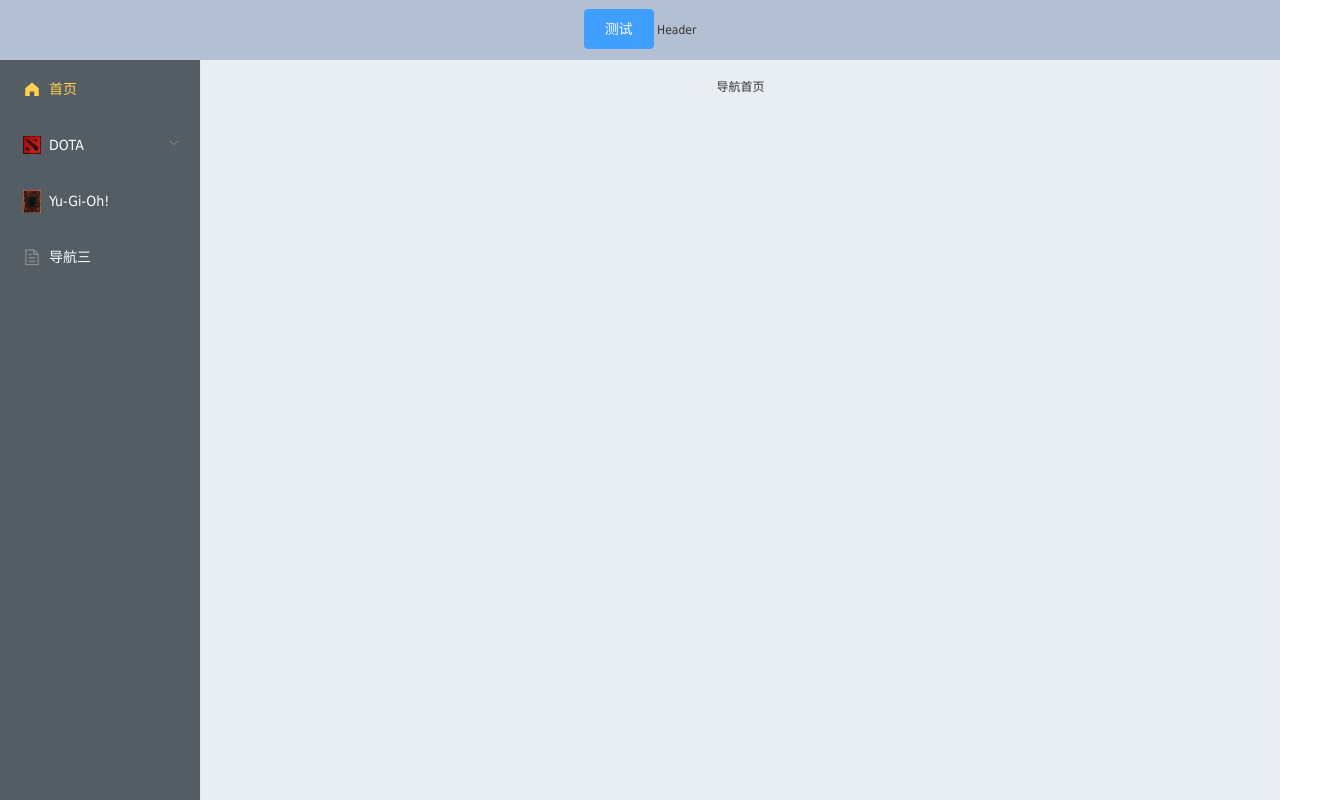
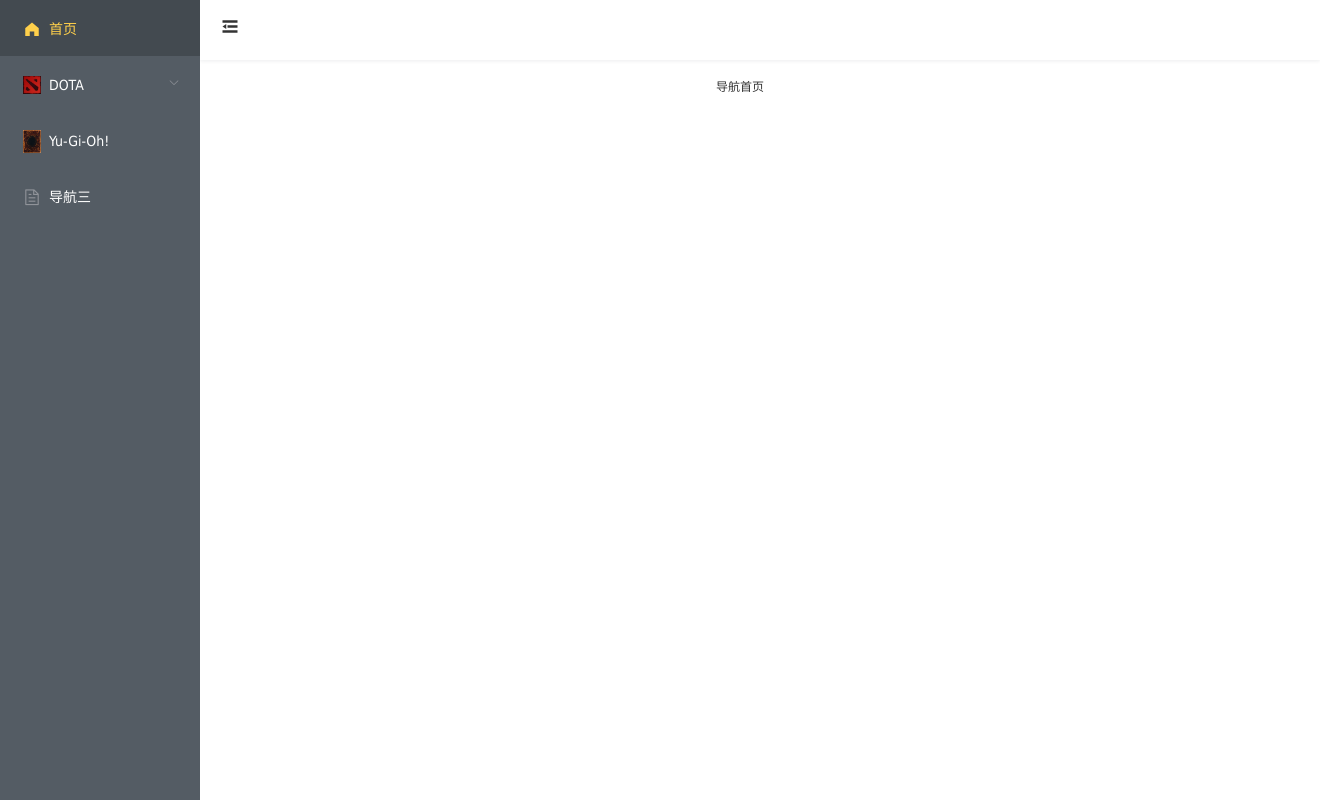
Before and after one commit to mimiXYY/tools, a Vue app: page /home in a window 1280 px wide. Shown: the whole page, 1320 px wide, since content can reach past the window. Built offline with nearby package versions, Linux system fonts and the light colour scheme.

Commit message:
添加sideBar开关,header阴影

```diff
--- a/package.json
+++ b/package.json
@@ -14,7 +14,8 @@
     "element-ui": "^2.15.14",
     "lodash": "^4.17.21",
     "vue": "^2.6.14",
-    "vue-router": "^3.0.6"
+    "vue-router": "^3.0.6",
+    "vuex": "^3.2.0"
   },
   "devDependencies": {
     "@babel/core": "^7.12.16",
--- a/src/App.vue
+++ b/src/App.vue
@@ -1,15 +1,19 @@
 <template>
   <div id="app">
     <el-container>
-      <el-header>
-        <el-button type="primary" @click="test()">测试</el-button>
-        Header</el-header
-      >
+      <el-aside width="auto"><sideBar /></el-aside>
       <el-container>
-        <el-aside width="auto"><sideBar /></el-aside>
-        <el-main><router-view></router-view></el-main>
-      </el-container>
-    </el-container>
+        <el-header>
+          <div class="navbar">
+            <i
+              :class="isActive ? 'el-icon-s-unfold' : 'el-icon-s-fold'"
+              style="font-size: 20px"
+              @click="opened()"
+            ></i>
+          </div>
+        </el-header>
+        <el-main><router-view></router-view></el-main> </el-container
+    ></el-container>
   </div>
 </template>
 
@@ -18,32 +22,47 @@ import sideBar from "@/components/sideBar";
 export default {
   name: "App",
   components: { sideBar },
+  data() {
+    return {
+      isActive: false,
+    };
+  },
   methods: {
-    test() {
-      console.log(this.$route);
+    opened() {
+      if (this.$store.state.app.opened) {
+        this.$store.dispatch("app/toggleSideBar");
+        this.isActive = !this.isActive;
+      } else {
+        this.$store.dispatch("app/closeSideBar");
+        this.isActive = !this.isActive;
+      }
     },
   },
 };
 </script>
 
 <style scoped>
+.navbar {
+  width: 100%;
+  height: 100%;
+  padding: 0px 20px;
+  box-shadow: 0 1px 4px rgba(0, 21, 41, 0.08);
+}
 .el-header {
-  background-color: #b3c0d1;
+  padding: 0px;
   color: #333;
-  text-align: center;
   line-height: 60px;
 }
 
 .el-aside {
   background-color: #d3dce6;
   color: #333;
-  height: calc(100vh - 60px);
+  height: 100vh;
 }
 
 .el-main {
-  background-color: #e9eef3;
   color: #333;
   text-align: center;
-  height: calc(100vh - 60px);
+  height: calc(100vh-60px);
 }
 </style>
--- a/src/components/sideBar/index.vue
+++ b/src/components/sideBar/index.vue
@@ -5,7 +5,7 @@
       :default-active="$route.path"
       class="el-menu-vertical-demo"
       :collapse="isCollapse"
-      style="height: calc(100vh - 60px)"
+      style="height: 100vh; border: 0px"
       background-color="#545c64"
       text-color="#fff"
       active-text-color="#ffd04b"
@@ -19,8 +19,16 @@
           <img src="@/assets/img/dota2.jpg" class="image" />
           <span>&nbsp;&nbsp;DOTA</span>
         </template>
-        <el-menu-item index="/scoreEchart">DOTA分数</el-menu-item>
-        <el-menu-item index="/manageScore">DOTA管理</el-menu-item>
+        <el-menu-item-group
+          ><el-menu-item index="/scoreEchart"
+            >DOTA分数</el-menu-item
+          ></el-menu-item-group
+        >
+        <el-menu-item-group
+          ><el-menu-item index="/manageScore"
+            >DOTA管理</el-menu-item
+          ></el-menu-item-group
+        >
       </el-submenu>
       <el-menu-item index="2">
         <img
@@ -46,6 +54,13 @@ export default {
       isCollapse: false,
     };
   },
+  watch: {
+    "$store.state.app.opened": {
+      handler(newValue) {
+        this.isCollapse = newValue; //控制侧边导航栏开关
+      },
+    },
+  },
 };
 </script>
 
--- a/src/main.js
+++ b/src/main.js
@@ -2,6 +2,7 @@ import Vue from 'vue'
 import App from './App.vue'
 import './assets/css/reset.css';//引入全局样式
 import API from '@/api';
+import store from "@/store/index";
 import router from './router'; import {
   Button, Input, Message, Table,
   TableColumn, Container, Header, Aside, Main, Menu, MenuItem, Submenu
@@ -23,4 +24,5 @@ Vue.config.productionTip = false
 new Vue({
   render: h => h(App),
   router,
+  store
 }).$mount('#app')
--- /dev/null
+++ b/src/store/index.js
@@ -0,0 +1,9 @@
+import vue from "vue";
+import Vuex from "vuex";
+import app from "./modules/app";
+vue.use(Vuex);
+export default new Vuex.Store({
+    modules: {
+        app
+    }
+});
--- /dev/null
+++ b/src/store/modules/app.js
@@ -0,0 +1,23 @@
+const actions = {
+    toggleSideBar({ commit }) {
+        commit('TOGGLE_SIDEBAR')
+    },
+    closeSideBar({ commit }) {
+        commit('CLOSE_SIDEBAR')
+    },
+}		// 准备actions——用于响应组件中的动作
+const mutations = {
+    TOGGLE_SIDEBAR: state => { state.opened = false },	// 响应toggleSideBar动作，并操作state数据（state）
+    CLOSE_SIDEBAR: state => { state.opened = true },		// 响应closeSideBar动作，并操作state数据（state）
+}	// 准备mutations——用于操作数据（state）
+const state = {
+    opened: false			// 准备一个状态opened，初始值为false
+}			// 准备state——用于存储数据
+const getters = {}
+export default {
+    namespaced: true,
+    actions,
+    mutations,
+    state,
+    getters
+}
--- a/src/utils/request.js
+++ b/src/utils/request.js
@@ -16,6 +16,9 @@ service.interceptors.request.use(
 )
 // 响应拦截器
 service.interceptors.response.use(
+    response => {
+        return response
+    },
     error => {
         return Promise.reject(error)
     }
--- a/src/view/manageScore/index.vue
+++ b/src/view/manageScore/index.vue
@@ -68,7 +68,7 @@ export default {
       if (result.status === 200) {
         let date = result.data.date.trim().split(",");
         let score = result.data.score.trim().split(",");
-        for (let index = 0; index < date.length; index++) {
+        for (let index = 0; index < 12; index++) {
           const newData = {
             date: date[index],
             hero: "喜羊羊",
--- a/src/view/scoreEchart/index.vue
+++ b/src/view/scoreEchart/index.vue
@@ -201,7 +201,7 @@ export default {
 };
 </script>
 
-<style>
+<style scoped>
 #main {
   display: flex;
   justify-content: center;
```
Also changed, not shown: 2 other files (tests, documents, lock files or other folders).
